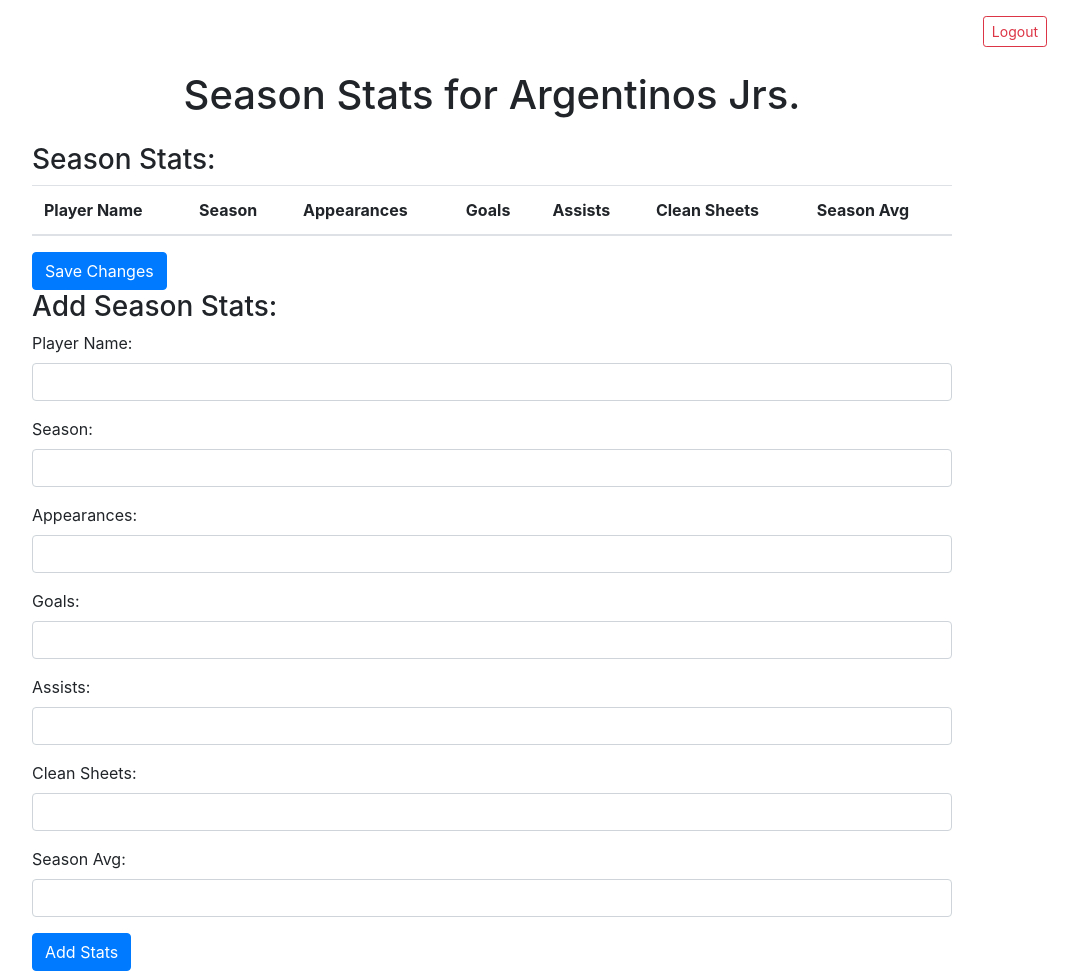
After one commit to malachyayala/cmStory-website, a Django app: page /season-stats/1/ in a window 1280 px wide. The commit adds this page. Shown: the whole page, without its empty margins (148-1226 px from the left). Run offline with Django 5.2, Linux system fonts and the light colour scheme; a user stored in the database is signed in; data comes from the database, SQL or seed files in the repository; both versions use the stored data as it was after the commit; lists and menus that the app fills with data are empty; some libraries are stand-ins or nearby versions.

Commit message:
adding ability to track season stats for each player

```diff
--- /dev/null
+++ b/cmGenerator/templates/cmGenerator/season_stats.html
@@ -0,0 +1,96 @@
+<!DOCTYPE html>
+<html lang="en">
+<head>
+    <meta charset="UTF-8">
+    <meta name="viewport" content="width=device-width, initial-scale=1.0">
+    <title>Season Stats for {{ story.club }}</title>
+    <link href="https://stackpath.bootstrapcdn.com/bootstrap/4.5.2/css/bootstrap.min.css" rel="stylesheet">
+</head>
+<body>
+<div class="container">
+    <div class="text-right my-3">
+        {% if user.is_authenticated %}
+        <p>
+            <a href="{% url 'logout' %}" class="btn btn-outline-danger btn-sm">Logout</a>
+        </p>
+        {% endif %}
+    </div>
+
+    <h1 class="my-4 text-center">Season Stats for {{ story.club }}</h1>
+
+    <div class="row justify-content-center">
+        <div class="col-lg-10">
+            <h3>Season Stats:</h3>
+            <form method="post" action="{% url 'save_season_stats' %}">
+                {% csrf_token %}
+                <table class="table table-striped">
+                    <thead>
+                        <tr>
+                            <th>Player Name</th>
+                            <th>Season</th>
+                            <th>Appearances</th>
+                            <th>Goals</th>
+                            <th>Assists</th>
+                            <th>Clean Sheets</th>
+                            <th>Season Avg</th>
+                        </tr>
+                    </thead>
+                    <tbody>
+                        {% for stat in season_stats %}
+                        <tr>
+                            <td contenteditable="true">{{ stat.player_name }}</td>
+                            <td contenteditable="true">{{ stat.season }}</td>
+                            <td contenteditable="true">{{ stat.appearances }}</td>
+                            <td contenteditable="true">{{ stat.goals }}</td>
+                            <td contenteditable="true">{{ stat.assists }}</td>
+                            <td contenteditable="true">{{ stat.clean_sheets }}</td>
+                            <td contenteditable="true">{{ stat.season_avg }}</td>
+                        </tr>
+                        {% endfor %}
+                    </tbody>
+                </table>
+                <button type="submit" class="btn btn-primary">Save Changes</button>
+            </form>
+
+            <h3>Add Season Stats:</h3>
+            <form method="post">
+                {% csrf_token %}
+                <div class="form-group">
+                    <label for="player_name">Player Name:</label>
+                    <input type="text" class="form-control" name="player_name" required>
+                </div>
+                <div class="form-group">
+                    <label for="season">Season:</label>
+                    <input type="text" class="form-control" name="season" required>
+                </div>
+                <div class="form-group">
+                    <label for="appearances">Appearances:</label>
+                    <input type="number" class="form-control" name="appearances" required>
+                </div>
+                <div class="form-group">
+                    <label for="goals">Goals:</label>
+                    <input type="number" class="form-control" name="goals" required>
+                </div>
+                <div class="form-group">
+                    <label for="assists">Assists:</label>
+                    <input type="number" class="form-control" name="assists" required>
+                </div>
+                <div class="form-group">
+                    <label for="clean_sheets">Clean Sheets:</label>
+                    <input type="number" class="form-control" name="clean_sheets" required>
+                </div>
+                <div class="form-group">
+                    <label for="season_avg">Season Avg:</label>
+                    <input type="number" class="form-control" name="season_avg" required>
+                </div>
+                <button type="submit" class="btn btn-primary">Add Stats</button>
+            </form>
+        </div>
+    </div>
+</div>
+
+<script src="https://code.jquery.com/jquery-3.5.1.slim.min.js"></script>
+<script src="https://cdn.jsdelivr.net/npm/@popperjs/core@2.9.2/dist/umd/popper.min.js"></script>
+<script src="https://stackpath.bootstrapcdn.com/bootstrap/4.5.2/js/bootstrap.min.js"></script>
+</body>
+</html>
--- a/cmGenerator/urls.py
+++ b/cmGenerator/urls.py
@@ -1,4 +1,3 @@
-# fifa_storyline/urls.py
 from django.contrib import admin
 from django.urls import path, include  # Make sure to import include
 from . import views
@@ -6,10 +5,13 @@ from . import views
 urlpatterns = [
     path('', views.index, name='home'),
     path('admin/', admin.site.urls),
-    path('login/', views.custom_login, name='login'),  # Use the custom login view
+    path('login/', views.custom_login, name='login'),
     path('logout/', views.custom_logout, name='logout'),
     path('register/', views.register, name='register'),
     path('generate/', views.generate_story, name='generate'),
     path('my-stories/', views.my_stories, name='my_stories'),
     path('save-story/', views.save_story, name='save_story'),
+    path('add-season-stats/', views.save_season_stats, name='add_season_stats'),
+    path('season-stats/<int:story_id>/', views.season_stats, name='season_stats'),
+    path('save-season-stats/', views.save_season_stats, name='save_season_stats'),  # Add this line
 ]
--- a/cmGenerator/views.py
+++ b/cmGenerator/views.py
@@ -1,23 +1,42 @@
-# cmGenerator/views.py
 from django.shortcuts import render, redirect
 from django.contrib.auth.forms import UserCreationForm
-from django.http import JsonResponse
+from django.http import JsonResponse, HttpResponse
 from django.conf import settings
 from django.contrib import messages
 from django.contrib.auth.decorators import login_required
 from django.contrib.auth.forms import AuthenticationForm
 from django.contrib.auth import authenticate, login
 from django.contrib.auth import logout
+from django.shortcuts import get_object_or_404
+from django.http import HttpRequest
 import os
-from .models import Story
+from .models import Story, SeasonPlayerStats
 from .utils.story_generator import generate_all
+from django.core.exceptions import ObjectDoesNotExist
 
-def index(request):
+def index(request: HttpRequest) -> HttpResponse:
+    """
+    Renders the index page.
+
+    Args:
+        request (HttpRequest): The request object.
+
+    Returns:
+        HttpResponse: The rendered index page.
+    """
     return render(request, 'cmGenerator/index.html')
 
-  # Ensures only logged-in users can generate stories
-def generate_story(request):
-    """Generates a new story but does NOT save it."""
+@login_required
+def generate_story(request: HttpRequest) -> JsonResponse:
+    """
+    Generates a new story but does NOT save it.
+
+    Args:
+        request (HttpRequest): The request object.
+
+    Returns:
+        JsonResponse: A JSON response with the generated story data or an error message.
+    """
     if request.method == "POST":
         data = generate_all()  # Generate new story data
 
@@ -32,8 +51,16 @@ def generate_story(request):
     return JsonResponse({"error": "Invalid request"}, status=400)
 
 @login_required
-def save_story(request):
-    """Saves a story when the user explicitly clicks 'Save Story'."""
+def save_story(request: HttpRequest) -> JsonResponse:
+    """
+    Saves a story when the user explicitly clicks 'Save Story'.
+
+    Args:
+        request (HttpRequest): The request object.
+
+    Returns:
+        JsonResponse: A JSON response indicating success or failure.
+    """
     if request.method == "POST":
         club = request.POST.get("club")
         formation = request.POST.get("formation")
@@ -41,22 +68,103 @@ def save_story(request):
         background = request.POST.get("background")
 
         if club and formation and challenge and background:
-            Story.objects.create(
+            story = Story.objects.create(
                 user=request.user,
                 club=club,
                 formation=formation,
                 challenge=challenge,
                 background=background
             )
-            return JsonResponse({"success": True, "message": "Story saved!"})
+            return JsonResponse({"success": True, "message": "Story saved!", "story_id": story.id})
 
     return JsonResponse({"error": "Failed to save story"}, status=400)
 
-def generate_story(request):
-    data = generate_all()
-    return JsonResponse(data)
+@login_required
+def save_season_stats(request: HttpRequest) -> JsonResponse:
+    """
+    Adds season stats to a story.
 
-def register(request):
+    Args:
+        request (HttpRequest): The request object.
+
+    Returns:
+        JsonResponse: A JSON response indicating success or failure.
+    """
+    if request.method == "POST":
+        story_id = request.POST.get("story_id")
+        season = request.POST.get("season")
+        appearances = request.POST.get("appearances")
+        goals = request.POST.get("goals")
+        assists = request.POST.get("assists")
+        clean_sheets = request.POST.get("clean_sheets")
+        season_avg = request.POST.get("season_avg")
+
+        try:
+            story = Story.objects.get(id=story_id)
+        except ObjectDoesNotExist:
+            return JsonResponse({"error": "Story does not exist"}, status=400)
+
+        SeasonPlayerStats.objects.create(
+            story=story,
+            player_name=request.POST.get("player_name"),
+            season=season,
+            appearances=appearances,
+            goals=goals,
+            assists=assists,
+            clean_sheets=clean_sheets,
+            season_avg=season_avg
+        )
+        return JsonResponse({"success": True, "message": "Season stats added!"})
+
+    return JsonResponse({"error": "Failed to add season stats"}, status=400)
+
+@login_required
+def season_stats(request, story_id):
+    """
+    Displays and adds season stats for a specific story.
+
+    Args:
+        request (HttpRequest): The request object.
+        story_id (int): The ID of the story.
+
+    Returns:
+        HttpResponse: The page displaying and adding season stats.
+    """
+    story = get_object_or_404(Story, id=story_id, user=request.user)
+    if request.method == "POST":
+        player_name = request.POST.get("player_name")
+        season = request.POST.get("season")
+        appearances = request.POST.get("appearances")
+        goals = request.POST.get("goals")
+        assists = request.POST.get("assists")
+        clean_sheets = request.POST.get("clean_sheets")
+        season_avg = request.POST.get("season_avg")
+
+        SeasonPlayerStats.objects.create(
+            story=story,
+            player_name=player_name,
+            season=season,
+            appearances=appearances,
+            goals=goals,
+            assists=assists,
+            clean_sheets=clean_sheets,
+            season_avg=season_avg
+        )
+        return redirect('season_stats', story_id=story.id)
+
+    season_stats = story.season_stats.all()
+    return render(request, 'cmGenerator/season_stats.html', {'story': story, 'season_stats': season_stats})
+
+def register(request: HttpRequest) -> HttpResponse:
+    """
+    Handles user registration.
+
+    Args:
+        request (HttpRequest): The request object.
+
+    Returns:
+        HttpResponse: The registration page or a redirect to the login page upon successful registration.
+    """
     if request.method == 'POST':
         form = UserCreationForm(request.POST)
         if form.is_valid():
@@ -67,7 +175,16 @@ def register(request):
 
     return render(request, 'cmGenerator/register.html', {'form': form})
 
-def custom_login(request):
+def custom_login(request: HttpRequest) -> HttpResponse:
+    """
+    Handles user login.
+
+    Args:
+        request (HttpRequest): The request object.
+
+    Returns:
+        HttpResponse: The login page or a redirect to the home page upon successful login.
+    """
     if request.method == 'POST':
         form = AuthenticationForm(request, data=request.POST)
         if form.is_valid():
@@ -84,10 +201,29 @@ def custom_login(request):
 
     return render(request, 'cmGenerator/login.html', {'form': form})
 
-def custom_logout(request):
+def custom_logout(request: HttpRequest) -> HttpResponse:
+    """
+    Logs out the user and redirects to the login page.
+
+    Args:
+        request (HttpRequest): The request object.
+
+    Returns:
+        HttpResponse: A redirect to the login page.
+    """
     logout(request)
     return redirect('/login/')
 
-def my_stories(request):
+@login_required
+def my_stories(request: HttpRequest) -> HttpResponse:
+    """
+    Displays the stories created by the logged-in user.
+
+    Args:
+        request (HttpRequest): The request object.
+
+    Returns:
+        HttpResponse: The page displaying the user's stories.
+    """
     stories = Story.objects.filter(user=request.user).order_by('-created_at')  # Get only user's stories
     return render(request, 'cmGenerator/my_stories.html', {'stories': stories})
```
Also changed, not shown: cmGenerator/models.py (+15 -2 lines), cmGenerator/templates/cmGenerator/my_stories.html (+9 -1 lines), templates/cmGenerator/index.html (deleted, +0 -56 lines), cmGenerator/migrations/0002_seasonplayerstats.py (added), cmGenerator/migrations/0003_rename_appearences_seasonplayerstats_appearances.py (added), cmGenerator/migrations/0004_seasonplayerstats_player_name.py (added), db.sqlite3.
